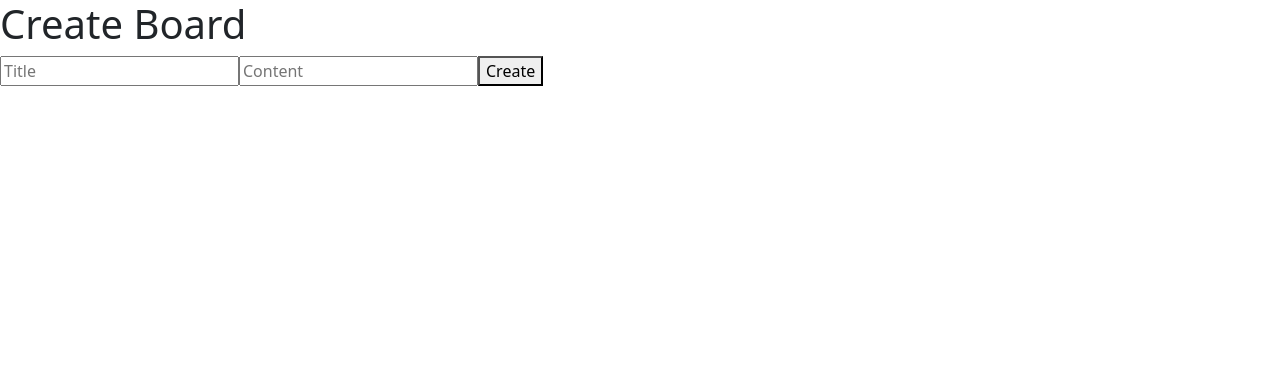
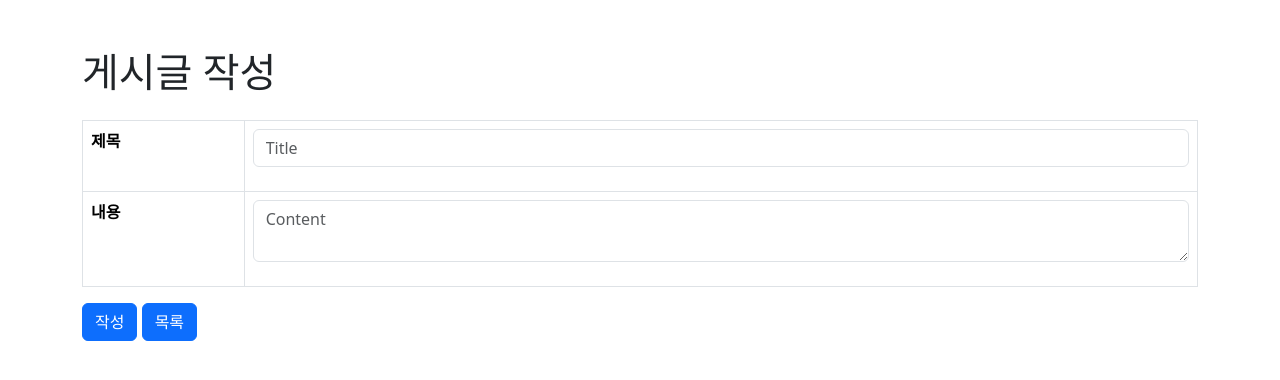
Before and after one commit to sjnltt3756/personal-kcal, a React (Create React App) app in the folder src/main/front/: page /board/write in a window 1280 px wide. Shown: the top 380 px of the page. Built offline with nearby package versions, Linux system fonts and the light colour scheme.

Commit message:
게시판 / 댓글 구현

```diff
--- a/src/main/front/src/components/boards/boardList.jsx
+++ b/src/main/front/src/components/boards/boardList.jsx
@@ -28,12 +28,13 @@ const BoardList = () => {
     <Container>
       <Row>
         <Col>
-          <h1 className='my-4'>Board List</h1>
+          <h1 className='my-4'>게시판</h1>
           <Table striped>
             <thead>
               <tr>
                 <th>제목</th>
                 <th>작성자</th>
+                <th>조회수</th>
                 <th>삭제</th>
               </tr>
             </thead>
@@ -41,9 +42,10 @@ const BoardList = () => {
               {boards.map((board) => (
                 <tr key={board.id}>
                   <td>
-                    <Link to={`/boardView/${board.id}`}>{board.title}</Link>
+                    <Link to={`/board/view/${board.id}`}>{board.title}</Link>
                   </td>
                   <td>{board.nickname}</td>
+                  <td>{board.viewCount}</td>
                   <td>
                     <Button color='danger' onClick={() => handleDeleteBoard(board.id)}>
                       Delete
@@ -53,15 +55,15 @@ const BoardList = () => {
               ))}
             </tbody>
           </Table>
-          <Link to='/boardWrite'>
+          <Link to='/board/write'>
             <Button color='primary' className='mt-4'>
               게시글 작성
             </Button>
             <br />
-            <Button color='secondary' className='mt-4' onClick={goToMainPage}>
-              메인 화면으로
-            </Button>
           </Link>
+          <Button color='secondary' className='mt-4' onClick={goToMainPage}>
+            메인 화면으로
+          </Button>
         </Col>
       </Row>
     </Container>
--- a/src/main/front/src/components/boards/boardView.jsx
+++ b/src/main/front/src/components/boards/boardView.jsx
@@ -1,27 +1,123 @@
 import React, { useEffect, useState } from "react";
 import { useParams } from "react-router-dom";
 import { viewBoard } from "../../api/fetchBoard";
+import { writeReply, deleteReply } from "../../api/fetchReply";
+import "bootstrap/dist/css/bootstrap.min.css";
+import {
+  Container,
+  Row,
+  Col,
+  Card,
+  CardBody,
+  CardTitle,
+  CardSubtitle,
+  CardText,
+  Button,
+  Form,
+  FormGroup,
+  Input,
+  ListGroup,
+  ListGroupItem,
+  Alert,
+} from "reactstrap";
 
 const BoardView = () => {
   const { boardId } = useParams();
   const [board, setBoard] = useState(null);
+  const [newReply, setNewReply] = useState("");
+  const [error, setError] = useState(null);
 
   const fetchBoard = async () => {
-    const data = await viewBoard(boardId);
-    setBoard(data);
+    try {
+      const data = await viewBoard(boardId);
+      setBoard(data);
+    } catch (error) {
+      console.error("Failed to fetch board:", error);
+      setError("게시글을 가져오는 데 실패했습니다.");
+    }
+  };
+
+  const handleReplySubmit = async (e) => {
+    e.preventDefault();
+    try {
+      await writeReply({ boardId, content: newReply });
+      setNewReply(""); // Clear the input field
+      fetchBoard(); // Refresh the board data to include the new reply
+    } catch (error) {
+      console.error("Failed to write reply:", error);
+      setError("댓글을 작성하는 데 실패했습니다.");
+    }
+  };
+
+  const handleReplyDelete = async (replyId) => {
+    try {
+      await deleteReply(replyId);
+      fetchBoard(); // Refresh the board data to exclude the deleted reply
+    } catch (error) {
+      console.error("Failed to delete reply:", error);
+      setError("댓글을 삭제하는 데 실패했습니다.");
+    }
   };
 
   useEffect(() => {
     fetchBoard();
   }, [boardId]);
 
+  if (error) return <Alert color='danger'>{error}</Alert>;
   if (!board) return <div>Loading...</div>;
 
   return (
-    <div>
-      <h1>{board.title}</h1>
-      <p>{board.content}</p>
-    </div>
+    <Container className='mt-5'>
+      <Row className='justify-content-center'>
+        <Col md='8'>
+          <Card>
+            <CardBody>
+              <CardTitle tag='h1'>{board.title}</CardTitle>
+              <CardSubtitle className='mb-2 text-muted'>작성자: {board.nickname}</CardSubtitle>
+              <CardText>{board.content}</CardText>
+              <Form onSubmit={handleReplySubmit}>
+                <FormGroup>
+                  <Input
+                    type='textarea'
+                    name='reply'
+                    id='reply'
+                    value={newReply}
+                    onChange={(e) => setNewReply(e.target.value)}
+                    placeholder='댓글을 작성하세요'
+                    required
+                  />
+                </FormGroup>
+                <Button color='primary' type='submit'>
+                  댓글 작성
+                </Button>
+              </Form>
+              <ListGroup className='mt-4'>
+                {board.replies && board.replies.length > 0 ? (
+                  board.replies.map((reply) => (
+                    <ListGroupItem key={reply.id}>
+                      {reply.replyContent}&nbsp;
+                      <Button
+                        color='danger'
+                        size='sm'
+                        className='float-right'
+                        onClick={() => handleReplyDelete(reply.id)}
+                      >
+                        삭제
+                      </Button>
+                    </ListGroupItem>
+                  ))
+                ) : (
+                  <ListGroupItem>댓글이 없습니다.</ListGroupItem>
+                )}
+              </ListGroup>
+              <Button color='primary' className='mt-4' onClick={() => window.history.back()}>
+                목록으로 돌아가기
+              </Button>
+            </CardBody>
+          </Card>
+        </Col>
+      </Row>
+    </Container>
   );
 };
 
--- a/src/main/front/src/components/boards/boardWrite.jsx
+++ b/src/main/front/src/components/boards/boardWrite.jsx
@@ -1,8 +1,13 @@
-// boardWrite.jsx
 import React, { useState } from "react";
 import { createBoard } from "../../api/fetchBoard";
+import { Container, Table, FormGroup, Input, Button } from "reactstrap";
+import { Link } from "react-router-dom";
+import { useRecoilValue } from "recoil";
+import { memberState } from "../../recoil/atom";
 
 const BoardWrite = () => {
+  const loggedInMember = useRecoilValue(memberState); // Recoil 상태 사용
+
   const [newBoard, setNewBoard] = useState({
     title: "",
     content: "",
@@ -14,22 +19,46 @@ const BoardWrite = () => {
   };
 
   return (
-    <div>
-      <h1>Create Board</h1>
-      <input
+    <Container className='mt-5'>
+      <h1 className='mb-4'>게시글 작성</h1>
+      <Table bordered>
+        <tbody>
+          <tr>
+            <th scope='row'>제목</th>
+            <td>
+              <FormGroup>
+                <Input
                   type='text'
                   placeholder='Title'
                   value={newBoard.title}
                   onChange={(e) => setNewBoard({ ...newBoard, title: e.target.value })}
                 />
-      <input
-        type='text'
+              </FormGroup>
+            </td>
+          </tr>
+          <tr>
+            <th scope='row'>내용</th>
+            <td>
+              <FormGroup>
+                <Input
+                  type='textarea'
                   placeholder='Content'
                   value={newBoard.content}
                   onChange={(e) => setNewBoard({ ...newBoard, content: e.target.value })}
                 />
-      <button onClick={handleCreateBoard}>Create</button>
-    </div>
+              </FormGroup>
+            </td>
+          </tr>
+        </tbody>
+      </Table>
+      <Button color='primary' onClick={handleCreateBoard}>
+        작성
+      </Button>
+      &nbsp;
+      <Link to='/board/list'>
+        <Button color='primary'>목록</Button>
+      </Link>
+    </Container>
   );
 };
 
```
Also changed, not shown: src/main/front/src/api/fetchReply.jsx (indentation only). Lines whose indentation alone changed are shown as unchanged.
